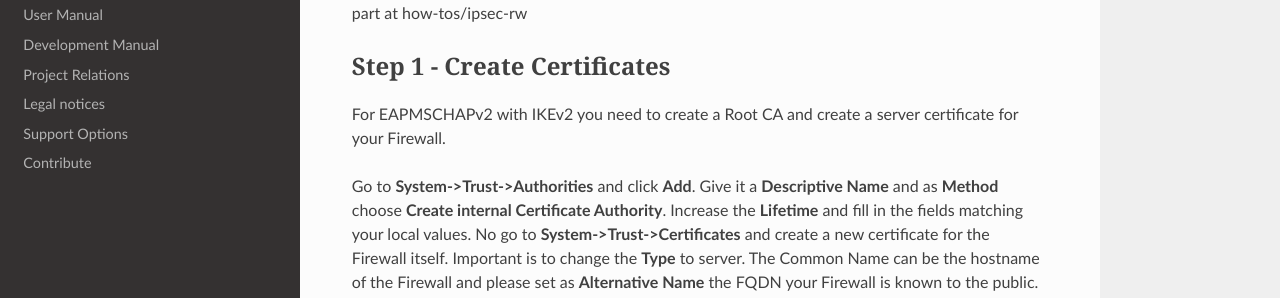
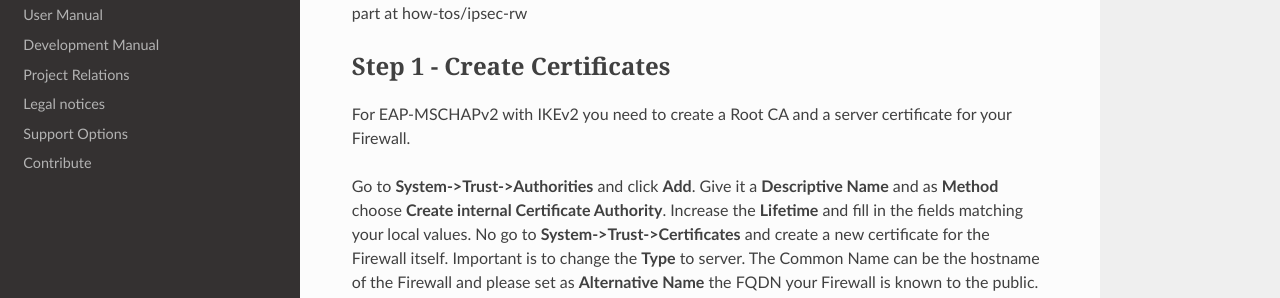
Before and after one commit to opnsense/docs, a Sphinx documentation site: the page built from source/manual/how-tos/ipsec-rw-srv-mschapv2.rst, in a window 1280 px wide and 900 px high. Shown: the part 190-488 px from the top of the window. Built offline with Sphinx 7.4.7 and the Read the Docs theme 2.0.0, drawn with Linux system fonts in a browser that asks for light colours; nearby versions of some CDN libraries; some web fonts are replaced; library files that are not in the unit come from our copies.

Commit message:
Update ipsec-rw-srv-mschapv2.rst

```diff
--- a/source/manual/how-tos/ipsec-rw-srv-mschapv2.rst
+++ b/source/manual/how-tos/ipsec-rw-srv-mschapv2.rst
@@ -3,13 +3,14 @@ Setup OPNsense for IKEv2 EAP-MSCHAPv2
 =====================================
 
 EAP-MSCHAPv2 via IKEv2 is the most compatible combination.
-We assume you have read the first part at :doc:`how-tos/ipsec-rw`
+We assume you have read the first part at
+:doc:`how-tos/ipsec-rw`
 
 ----------------------------
 Step 1 - Create Certificates
 ----------------------------
 
-For EAPMSCHAPv2 with IKEv2 you need to create a Root CA and create a server certificate
+For EAP-MSCHAPv2 with IKEv2 you need to create a Root CA and a server certificate
 for your Firewall.
 
 Go to **System->Trust->Authorities** and click **Add**. Give it a **Descriptive Name** and as **Method**
```
